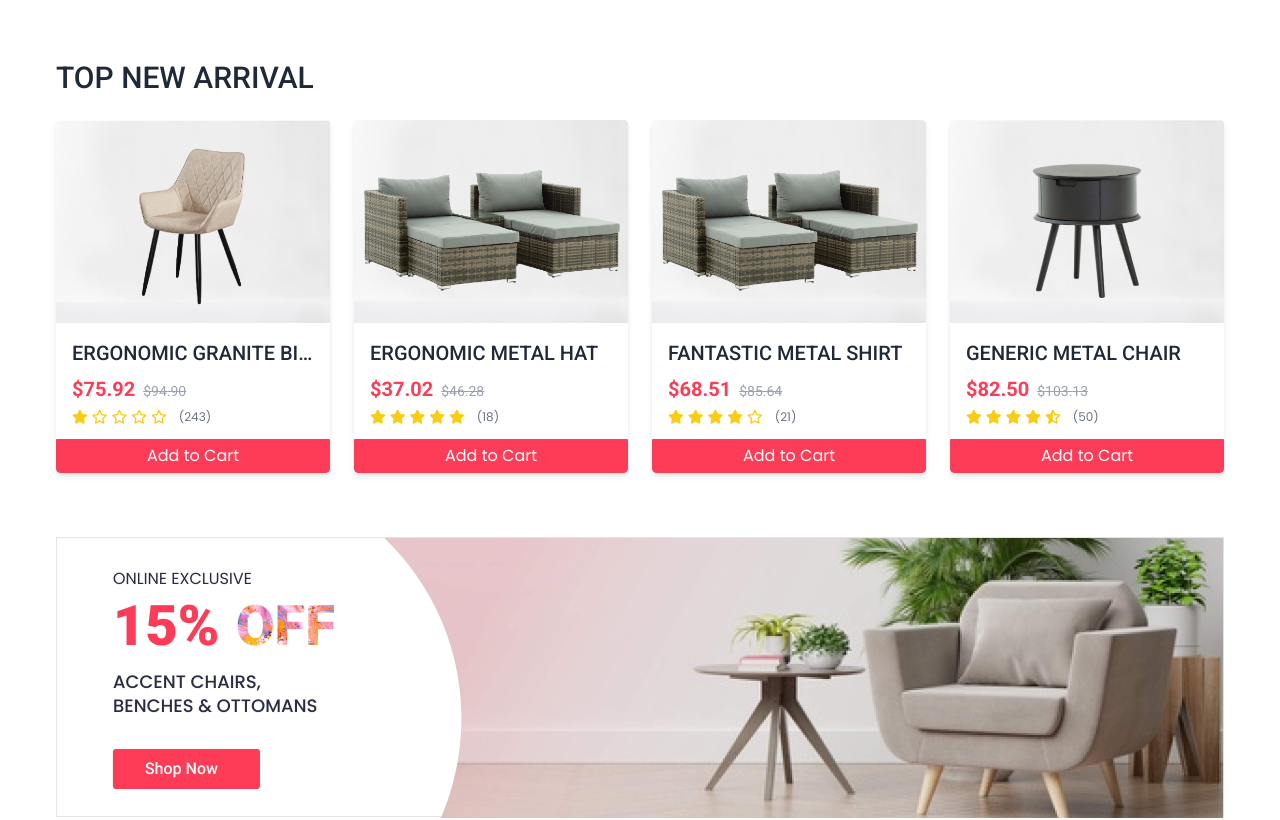
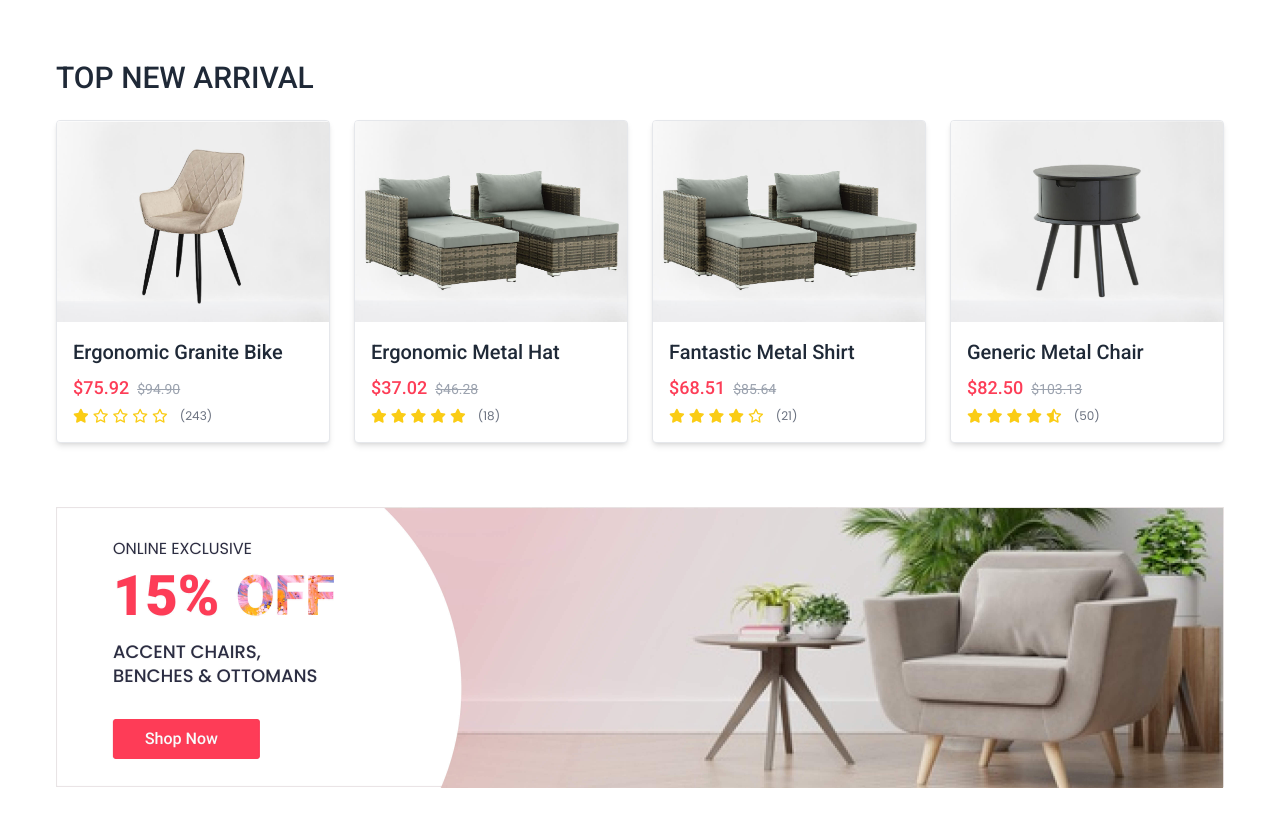
Before and after one commit to tri1911/ecommerce-mern, a React (Create React App) app in the folder client/: page / in a window 1280 px wide. Shown: the part 1460-2280 px from the top of the page. Built offline with nearby package versions, Linux system fonts and the light colour scheme.

Commit message:
fix: update the 'Add to Cart' only shows when hovering on Vertical Product Cart

```diff
--- a/client/src/components/Shared/ProductVerticalCard.tsx
+++ b/client/src/components/Shared/ProductVerticalCard.tsx
@@ -17,7 +17,7 @@ function ProductCardHeader({
   return (
     <div className="relative">
       <img className="w-full" src={image} alt="product thumbnail" />
-      <div className="absolute inset-0 bg-black bg-opacity-40 flex items-center justify-center gap-2 opacity-0 group-hover:opacity-100 transition">
+      <div className="absolute inset-0 bg-black bg-opacity-40 flex items-center justify-center gap-3 opacity-0 group-hover:opacity-100 transition">
         <Link
           to={`/products/${id}`}
           className="text-white text-lg w-9 h-9 rounded-full bg-primary hover:bg-gray-800 transition flex items-center justify-center"
@@ -35,46 +35,43 @@ function ProductCardHeader({
   );
 }
 
-function ProductCardBody({
+function ProductCardContent({
   product: { _id, name, price, rating, reviews },
+  onAddToCartClicked,
 }: {
   product: Product;
+  onAddToCartClicked?: React.MouseEventHandler<HTMLButtonElement>;
 }) {
   return (
-    <div className="pt-4 pb-3 px-4">
+    <div className="py-4 px-4 relative overflow-hidden">
       <Link to={`/products/${_id}`}>
-        <h4 className="truncate uppercase font-medium text-xl mb-2 text-gray-800 hover:text-primary transition">
+        <h4 className="truncate capitalize font-medium text-xl mb-2 text-gray-800 hover:text-primary transition">
           {name}
         </h4>
       </Link>
-      <div className="flex items-baseline mb-1 space-x-2">
-        <p className="text-xl text-primary font-roboto font-semibold">
+      <div className="__price-rating-wrapper opacity-100 group-hover:opacity-0">
+        <div className="__price flex items-baseline mb-1 space-x-2">
+          <p className="text-lg text-primary font-roboto font-medium">
             ${price.toFixed(2)}
           </p>
           <p className="text-sm text-gray-400 font-roboto line-through">
             ${(price * 1.25).toFixed(2)}
           </p>
         </div>
-      <div className="flex items-center">
+        <div className="__rating flex items-center">
           <Rating rating={rating} />
           <div className="text-xs text-gray-500 ml-3">({reviews})</div>
         </div>
       </div>
-  );
-}
-
-function AddToCartBtn({
-  onAddToCartClicked,
-}: {
-  onAddToCartClicked?: React.MouseEventHandler<HTMLButtonElement>;
-}) {
-  return (
+      <div className="__cta-btn absolute left-4 top-14 opacity-0 group-hover:opacity-100 translate-y-4 group-hover:translate-y-0 transition duration-300">
         <button
-      className="block w-full py-1 text-center text-white bg-primary border border-primary rounded-b hover:bg-transparent hover:text-primary transition"
+          className="inline-block px-4 py-2 min-w-[150px] uppercase border border-primary rounded text-center text-base font-medium bg-primary text-white hover:bg-transparent hover:text-primary transition duration-300"
           onClick={onAddToCartClicked}
         >
-      Add to Cart
+          Add To Cart
         </button>
+      </div>
+    </div>
   );
 }
 
@@ -92,15 +89,17 @@ export default function ProductVerticalCard({ product }: { product: Product }) {
   });
 
   return (
-    <div className="group rounded bg-white shadow-md overflow-hidden">
+    <div className="group rounded bg-white border border-gray-200 shadow-md overflow-hidden">
       <ProductCardHeader
         id={product._id}
         image={product.image}
         isAddedToWishlist={isAddedToWishlist}
         onWishlistClicked={handleAddToWishlist}
       />
-      <ProductCardBody product={product} />
-      <AddToCartBtn onAddToCartClicked={handleAddToCart} />
+      <ProductCardContent
+        product={product}
+        onAddToCartClicked={handleAddToCart}
+      />
     </div>
   );
 }
```
Lines whose indentation alone changed are shown as unchanged.
